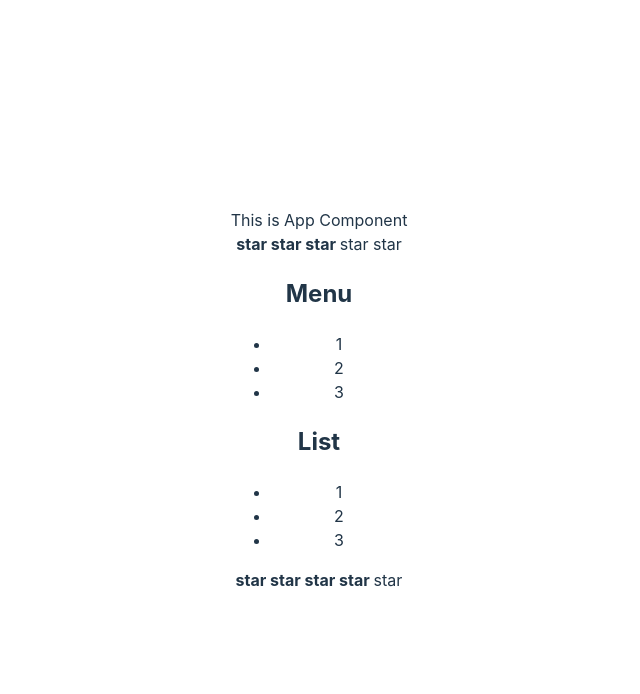
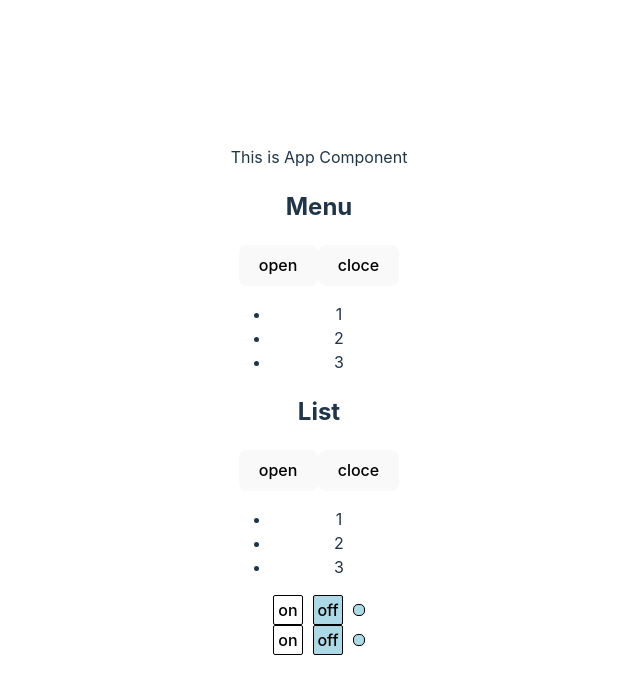
Before and after one commit to IrinaMartArm/Accordion, a React (Vite) app: page / in a window 1280 px wide. Shown: the top 694 px of the page, without its empty margins (321-961 px from the left). Built offline with nearby package versions, Linux system fonts and the light colour scheme.

Commit message:
useState

```diff
--- a/src/App.tsx
+++ b/src/App.tsx
@@ -2,6 +2,7 @@ import './App.css'
 import { Accordion } from './components/accordion/Accordion'
 import { Title } from './components/Title'
 import { Rating } from './components/Rating'
+import { OnOff } from './components/OnOff'
 
 function App() {
   // const [count, setCount] = useState(0)
@@ -10,10 +11,12 @@ function App() {
     <>
       <div>
         <Title title='This is App Component '/>
-        <Rating value={3}/>
-        <Accordion titleValue={'Menu'} collapsed={false}/>
-        <Accordion titleValue={'List'} collapsed={false}/>
-        <Rating value={4}/>
+        {/* <Rating value={3}/> */}
+        <Accordion titleValue={'Menu'}/>
+        <Accordion titleValue={'List'}/>
+        {/* <Rating value={4}/> */}
+        <OnOff/>
+        <OnOff/>
       </div>
     </>
   )
--- /dev/null
+++ b/src/components/OnOff.tsx
@@ -0,0 +1,43 @@
+import { useState } from "react"
+
+export const OnOff = () => {
+
+    let [on, setOn] = useState(false)
+
+    const onStyle = {
+        width: '30px',
+        height: '30px',
+        padding: '3px',
+        borderRadius: '2px',
+        border: '1px solid black',
+        display: 'inline-block',
+        backgroundColor: on ? 'lightgreen' : 'white'
+    }
+    const offStyle = {
+        width: '30px',
+        height: '30px',
+        padding: '3px',
+        borderRadius: '2px',
+        border: '1px solid black',
+        display: 'inline-block',
+        marginLeft: '10px',
+        backgroundColor: on ? 'white' : 'lightblue'
+    }
+    const indikatorStyle = {
+        width: '10px',
+        height: '10px',
+        borderRadius: '5px',
+        border: '1px solid black',
+        display: 'inline-block',
+        marginLeft: '10px',
+        backgroundColor: on ? 'lightgreen' : 'lightblue'
+    }
+
+    return (
+        <div>
+            <button style={onStyle} onClick={()=>{setOn(true)}}>on</button>
+            <button style={offStyle} onClick={()=>{setOn(false)}}>off</button>
+            <div style={indikatorStyle}></div>
+        </div>
+    );
+}
--- a/src/components/accordion/Accordion.tsx
+++ b/src/components/accordion/Accordion.tsx
@@ -1,16 +1,21 @@
+import { useState } from "react"
 import { AccTitle } from "./AccTitle"
 import { AccordBody } from "./AccordBody"
 
 type AccordionPropsType = {
     titleValue: string
-    collapsed: boolean
 }
 
 export const Accordion = (props: AccordionPropsType) => {
+
+    let [collapsed, setCollapsed] = useState(false)
+
     return (
         <div>
             <AccTitle title={props.titleValue}/>
-            { !props.collapsed && <AccordBody/>}
+            <button onClick={()=>{setCollapsed(false)}}>open</button>
+            <button onClick={()=>{setCollapsed(true)}}>cloce</button>
+            { !collapsed && <AccordBody/>}
         </div>
     );
 }
```
Also changed, not shown: src/codeWars.html (added).
